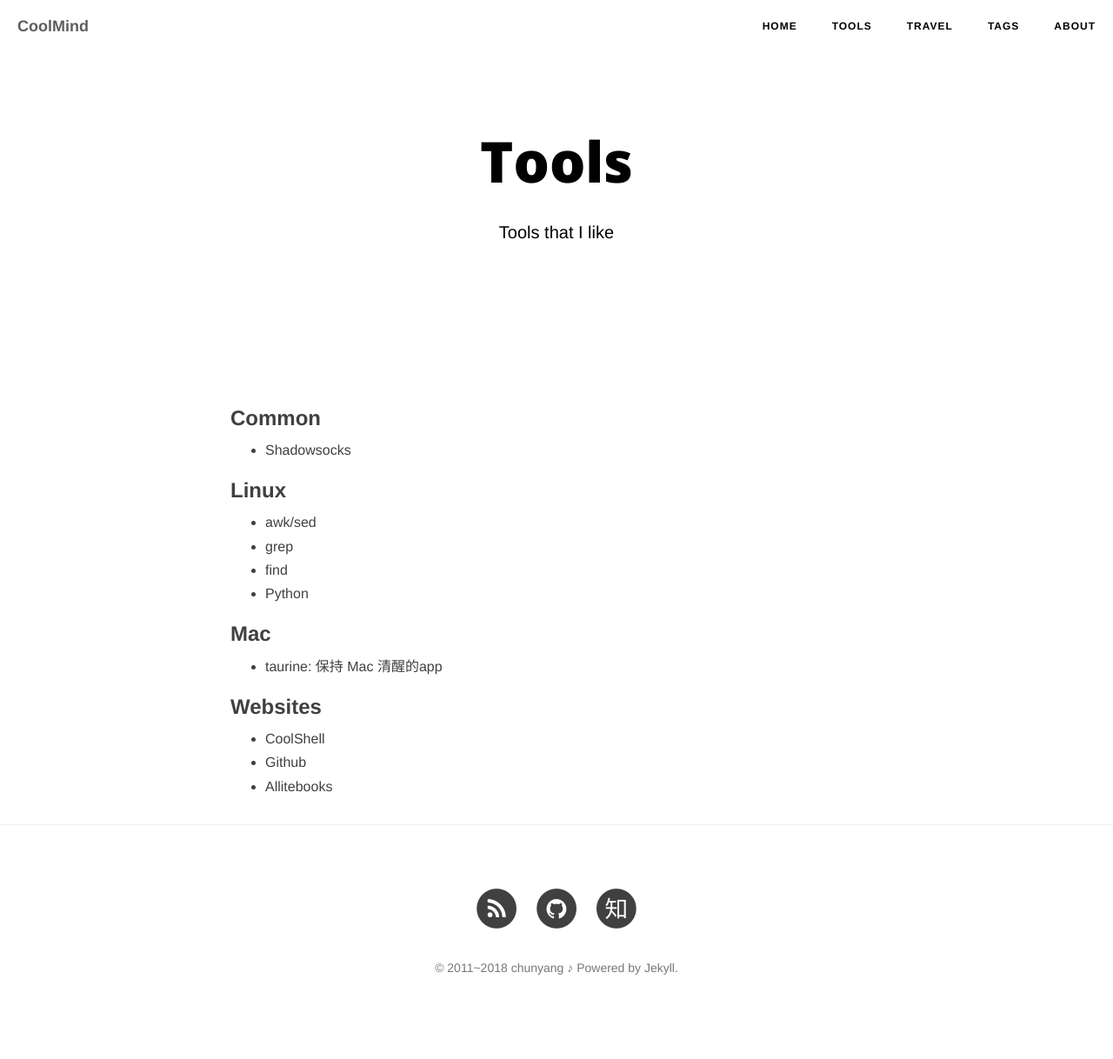
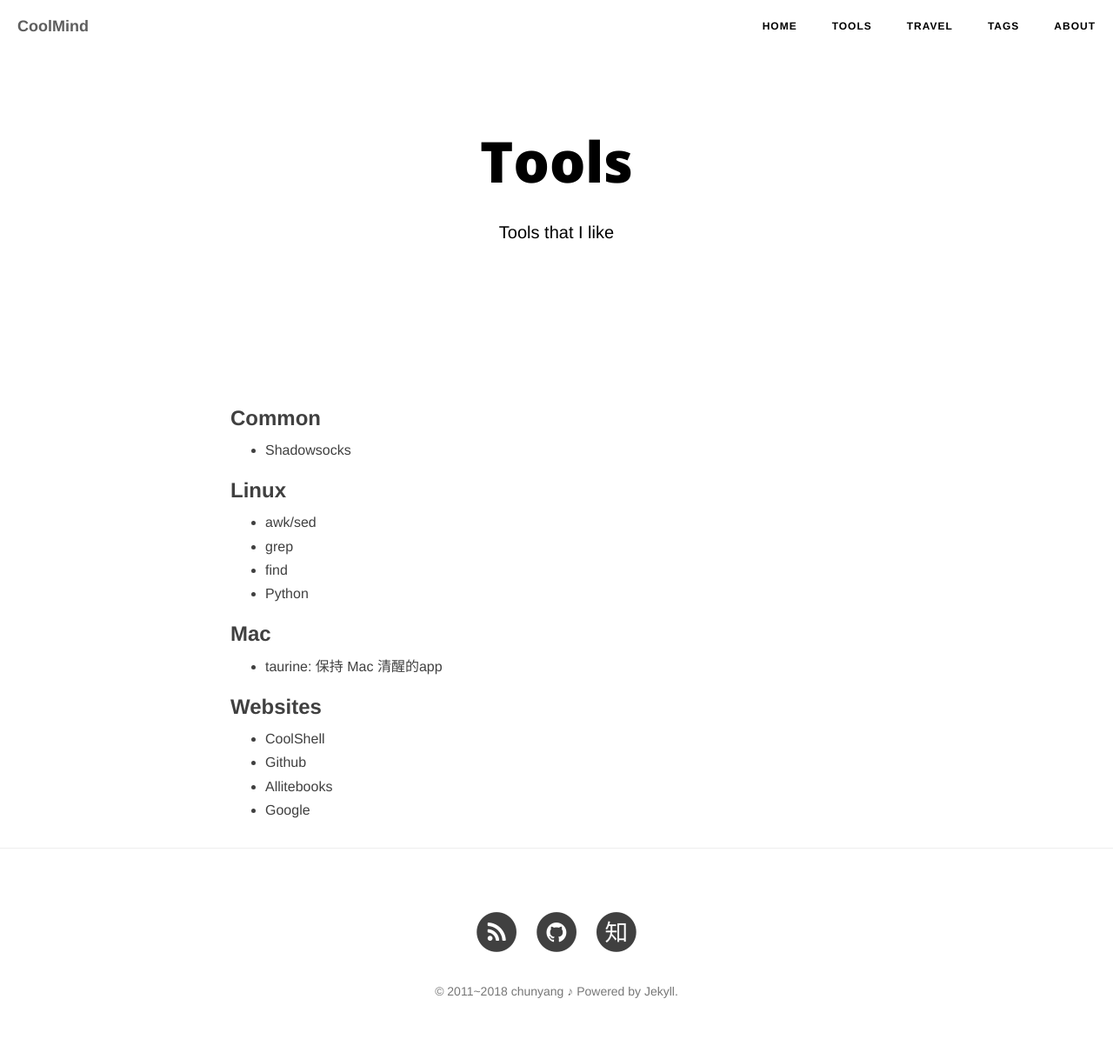
Before and after one commit to chunyang-wen/chunyang-wen.github.io, a Jekyll site: the page built from Tools.md, in a window 1280 px wide. Shown: the whole page at 87% size. Built offline with Jekyll 4.4.1, drawn with Linux system fonts in a browser that asks for light colours; nearby versions of some CDN libraries; comment, search, counter and statistics services are not loaded; before the commit the page ends 1191 px from its top, so only the background shows below that.

Commit message:
Modify: test

```diff
--- a/Tools.md
+++ b/Tools.md
@@ -25,3 +25,4 @@
 + [CoolShell](https://coolshell.cn)
 + [Github](https://github.com/chunyang-wen)
 + [Allitebooks](http://www.allitebooks.com)
++ [Google](https://www.google.com)
```
